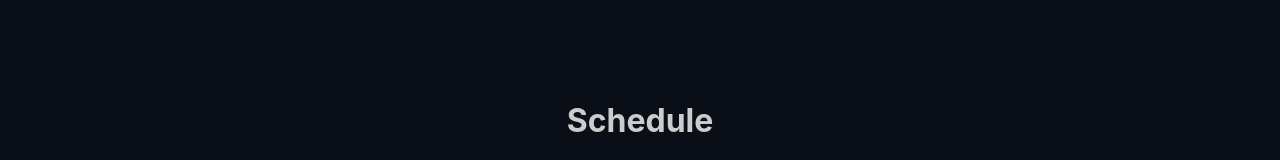
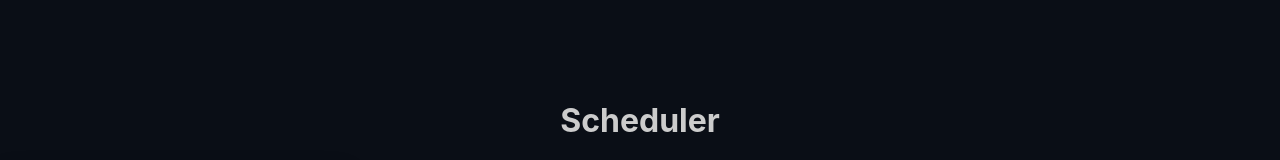
Before and after one commit to Mccullahz/test-app, a React (Create React App) app: page / in a window 1280 px wide. Shown: the top 160 px of the page. Built offline with nearby package versions, Linux system fonts and the light colour scheme.

Commit message:
Testing macbook connectivity.

```diff
--- a/src/App.js
+++ b/src/App.js
@@ -8,7 +8,7 @@
 
   return (
     <div className='App'>
-      <h1 className='text-center'>Schedule</h1>
+      <h1 className='text-center'>Scheduler</h1>
       <div className='calendar-container'>
         <Calendar onChange={setDate} value={date} />
       </div>
```
